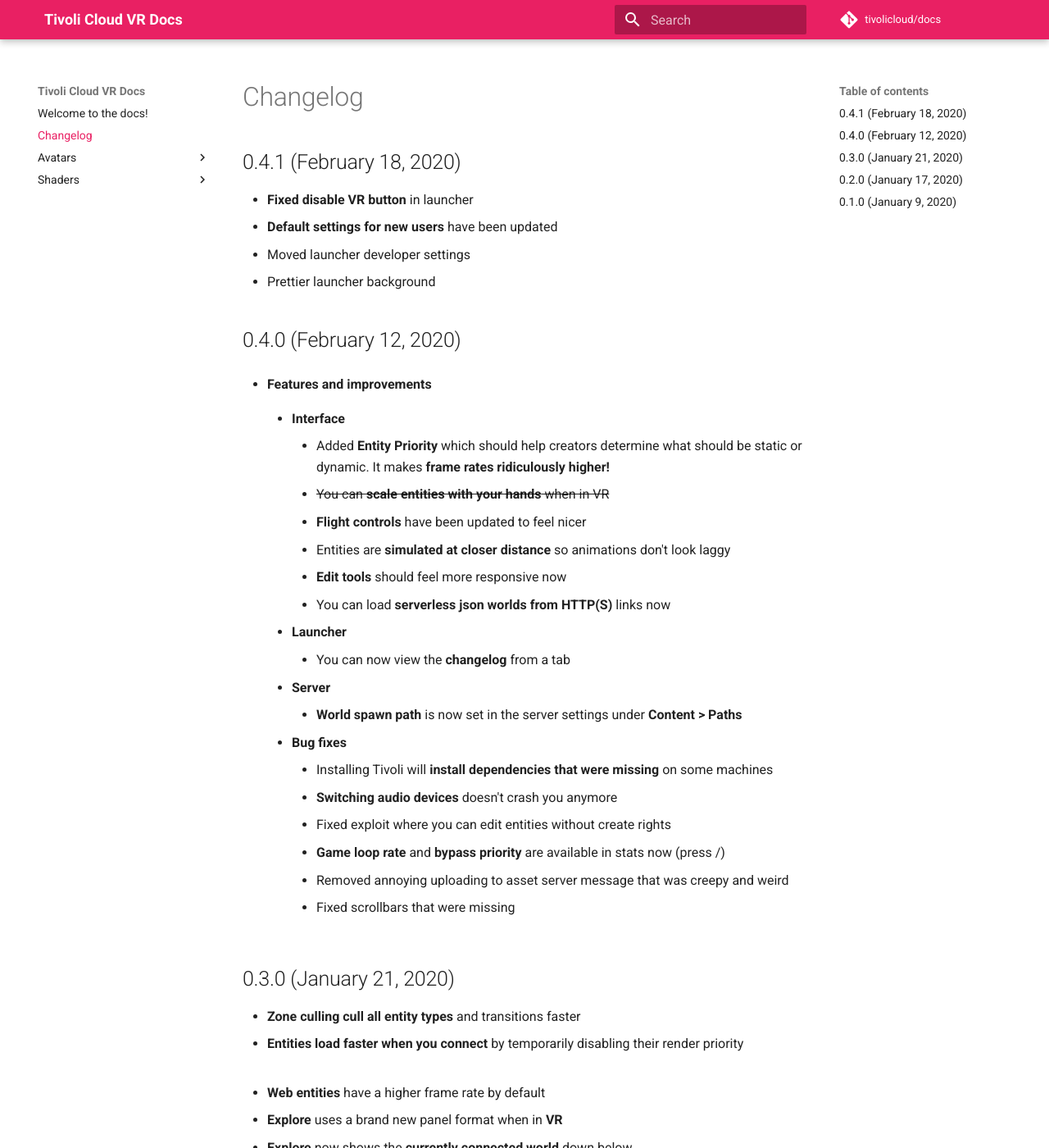
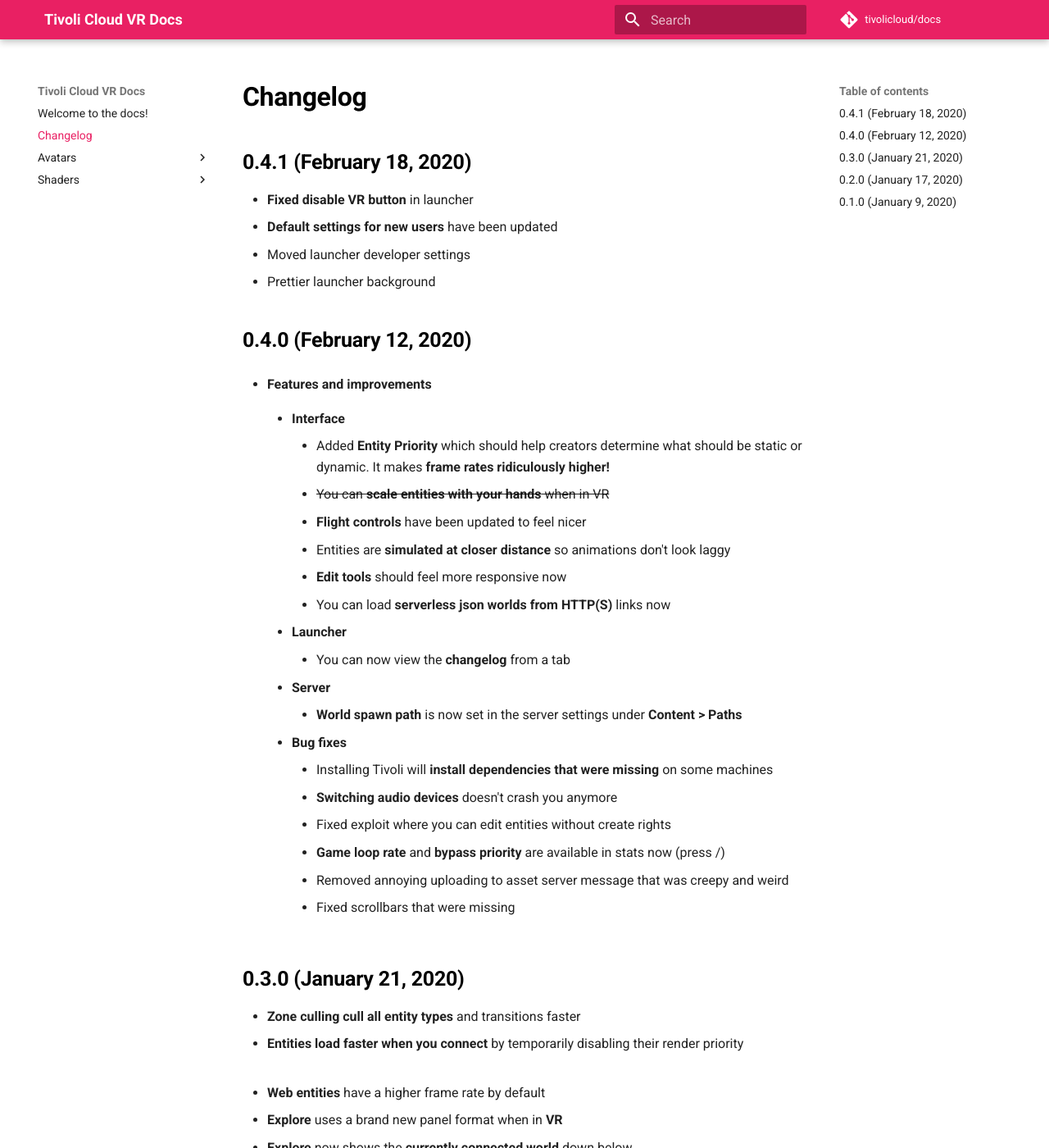
Before and after one commit to Nex-Pro/docs, an MkDocs documentation site: the page built from docs/changelog.md, in a window 1280 px wide and 1400 px high. Shown: the whole window at 82% size. Built offline with MkDocs 1.6.1 and Material for MkDocs 9.7.7, drawn with Linux system fonts in a browser that asks for light colours.

Commit message:
Headers are black and bold now

```diff
--- a/docs/assets/custom.css
+++ b/docs/assets/custom.css
@@ -40,3 +40,9 @@
 		margin: 0 !important;
 	}
 }
+
+.md-typeset h1,
+.md-typeset h2 {
+	color: #000;
+	font-weight: bold;
+}
```
